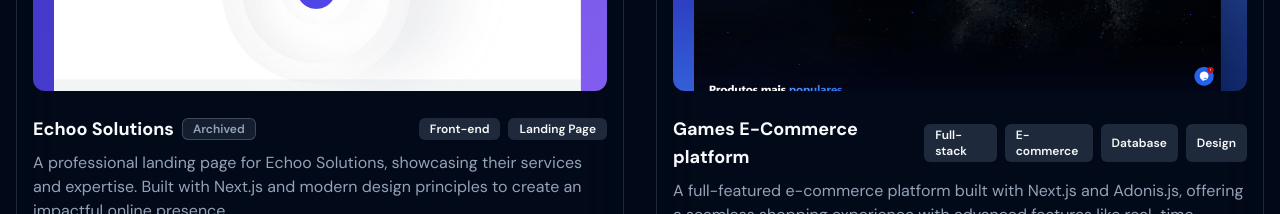
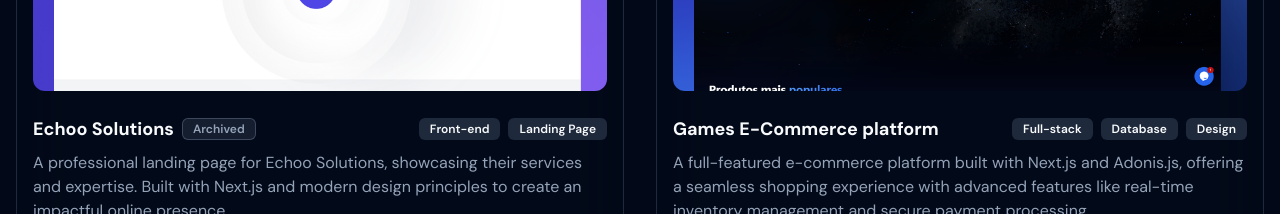
Before and after one commit to caiorosa-dev/my-portfolio, a Next.js app: page / in a window 1280 px wide. Shown: the part 4040-4254 px from the top of the page. Built offline with nearby package versions, Linux system fonts and the light colour scheme; no server answers; what tailwindcss-animated would draw is missing.

Commit message:
fix: remove 'E-commerce' tag from project description for clarity

```diff
--- a/src/data/projects.ts
+++ b/src/data/projects.ts
@@ -164,7 +164,7 @@
       pt: 'Uma plataforma de e-commerce completa construída com Next.js e Adonis.js, oferecendo uma experiência de compra perfeita com recursos avançados como gerenciamento de estoque em tempo real e processamento seguro de pagamentos.',
     },
     image: '/projects/e-commerce-platform.png',
-    tags: ['Full-stack', 'E-commerce', 'Database', 'Design'],
+    tags: ['Full-stack', 'Database', 'Design'],
     technologies: [
       TECHNOLOGIES_LIST.frontend[0], // React.js
       TECHNOLOGIES_LIST.frontend[1], // Next.js
```
